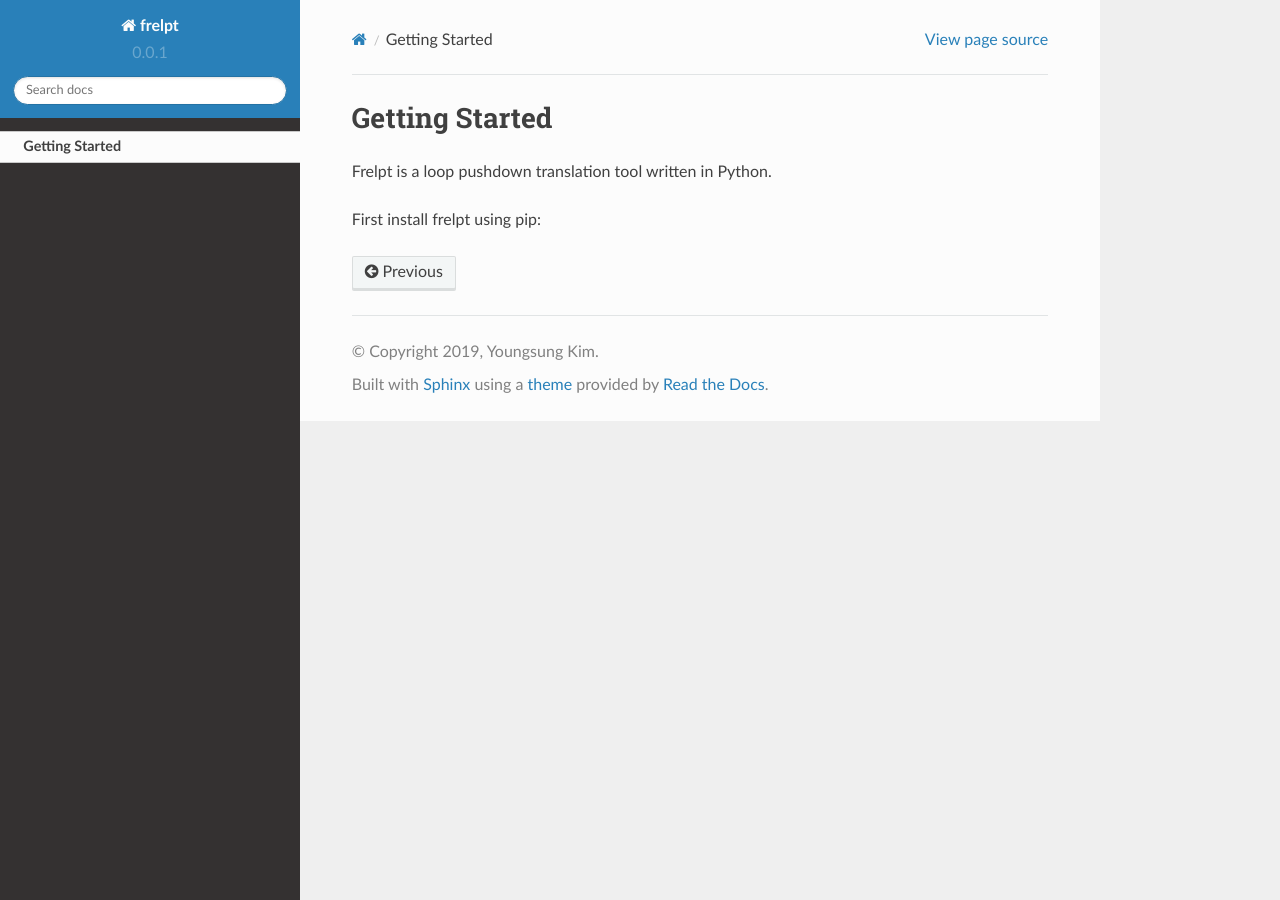
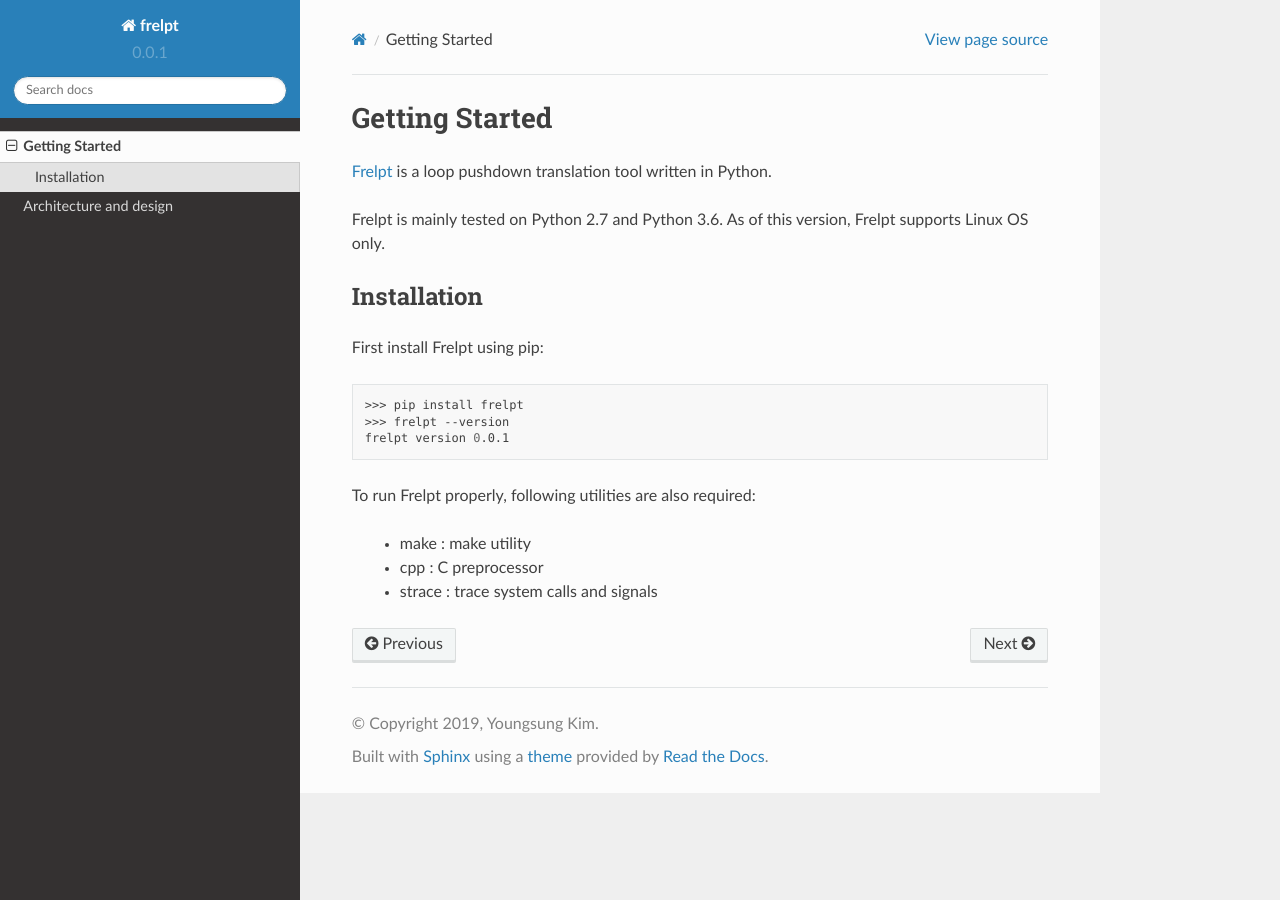
Before and after one commit to NCAR/Frelpt, a Sphinx documentation site: the page built from doc/source/getting_started.rst, in a window 1280 px wide. Built offline with Sphinx 7.4.7 and the Read the Docs theme 2.0.0, drawn with Linux system fonts in a browser that asks for light colours.

Commit message:
added arch/design section in doc

```diff
--- a/README.rst
+++ b/README.rst
@@ -1,5 +1,5 @@
-Loop pushdown translator (LPT)
-=================================
+Fortran Research Engine - loop pushdown translator (Frelpt)
+=============================================================
 
 Frelpt is a loop pushdown translation tool written in Python.
 
--- a/doc/source/getting_started.rst
+++ b/doc/source/getting_started.rst
@@ -1,9 +1,28 @@
-..  -*- coding: utf-8 -*-
+.. -*- coding: utf-8 -*-
 
+
+.. _getting_started:
 
 Getting Started
 ================
 
-Frelpt is a loop pushdown translation tool written in Python.
+:ref:`Frelpt` is a loop pushdown translation tool written in Python.
 
-First install frelpt using pip:
+Frelpt is mainly tested on Python 2.7 and Python 3.6. As of this version, Frelpt supports Linux OS only.
+
+Installation
+--------------
+
+First install Frelpt using pip:
+
+.. code-block:: bash
+
+    >>> pip install frelpt
+    >>> frelpt --version
+    frelpt version 0.0.1
+
+To run Frelpt properly, following utilities are also required:
+
+    * make   : make utility
+    * cpp    : C preprocessor
+    * strace : trace system calls and signals
--- /dev/null
+++ b/frelpt/__init__.py
@@ -0,0 +1 @@
+# -*- coding: utf-8 -*-
```
Also changed, not shown: doc/source/arch_design.rst (added, +194 -0 lines), doc/source/index.rst (+7 -10 lines), doc/source/_static/frelpt-modules.svg (added), 1 other file.
